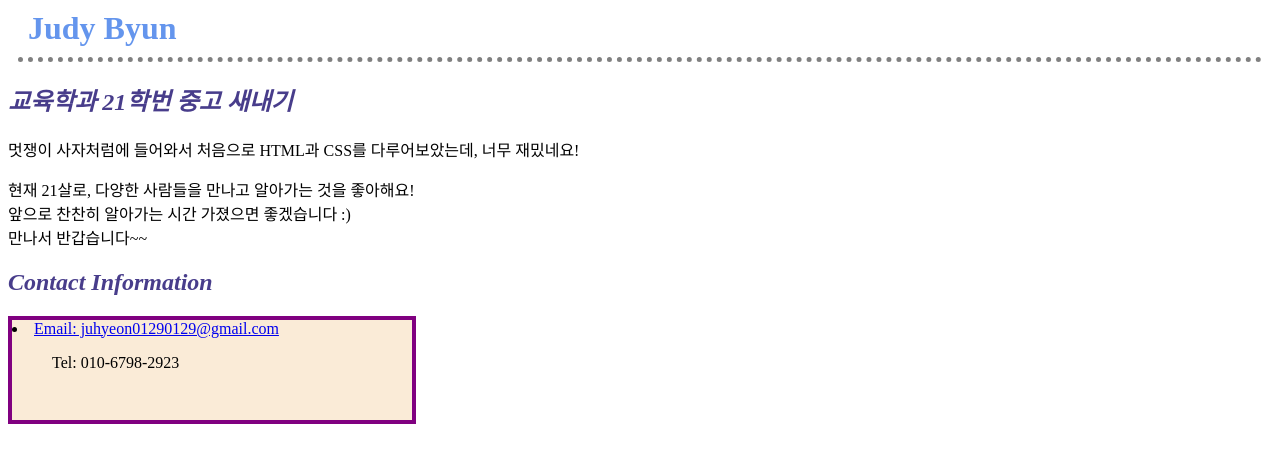
After one commit to LikeLion-at-CAU-10th/Juhyeon-Byun, a Python web app: template assignment/assignment-01/templates/Q1_자기소개.html in a window 1280 px wide. The commit adds this page. Shown: the top 463 px of the page. Run offline with Jinja, Linux system fonts and the light colour scheme; the template is opened without the code that fills it, so the values that code supplies are empty.

Commit message:
Q1_자기소개

```diff
--- /dev/null
+++ b/assignment/assignment-01/static/css/Q1_style.css
@@ -0,0 +1,29 @@
+.main {
+    margin: 10px;
+    border-bottom: thick dotted grey;
+
+}
+
+.main h1 {
+    margin: 10px;
+    color: cornflowerblue;
+}
+
+#write {
+    color: darkslateblue;
+    font-style: oblique;
+}
+
+.Info {
+    width: 400px;
+    height: 100px;
+    border: 4px solid purple;
+    background-color: antiquewhite;
+}
+
+.Info ul {
+    list-style-type: black;
+
+a {
+    color: orange ;
+ }
--- /dev/null
+++ b/assignment/assignment-01/templates/Q1_자기소개.html
@@ -0,0 +1,30 @@
+<!DOCTYPE html>
+<html lang="en">
+<head>
+    <meta charset="UTF-8">
+    <meta http-equiv="X-UA-Compatible" content="IE=edge">
+    <meta name="viewport" content="width=device-width, initial-scale=1.0">
+    <title>Q1_자기소개</title>
+
+    <link rel="stylesheet" href="../static/css/Q1_style.css"></link>
+</head>
+<body>
+    <div class="main">
+    <h1> Judy Byun </h1>
+    </div>
+
+    <h2 id="write"> 교육학과 21학번 중고 새내기</h2>
+    <p>멋쟁이 사자처럼에 들어와서 처음으로 HTML과 CSS를 다루어보았는데, 너무 재밌네요!</p>
+    <p>현재 21살로, 다양한 사람들을 만나고 알아가는 것을 좋아해요!<br>
+        앞으로 찬찬히 알아가는 시간 가졌으면 좋겠습니다 :) <br>
+        만나서 반갑습니다~~</p>
+
+    <h2 id="write">Contact Information</h2>
+    <div class="Info">
+            <li><a href="mailto:juhyeon01290129@gmail.com">Email: juhyeon01290129@gmail.com</a></li>
+            <ul>
+            <p>Tel: 010-6798-2923</p>
+            </ul>
+    </div>
+</body>
+</html>
--- a/assignment/assignment-01/templates/Q4_카드만들기.html
+++ b/assignment/assignment-01/templates/Q4_카드만들기.html
@@ -4,7 +4,7 @@
     <meta charset="UTF-8">
     <meta http-equiv="X-UA-Compatible" content="IE=edge">
     <meta name="viewport" content="width=device-width, initial-scale=1.0">
-    <title>Document</title>
+    <title>Q4_카드만들기</title>
 
     <link rel="stylesheet" href="../static/css/Q4_style.css"></link>
 </head>
```
